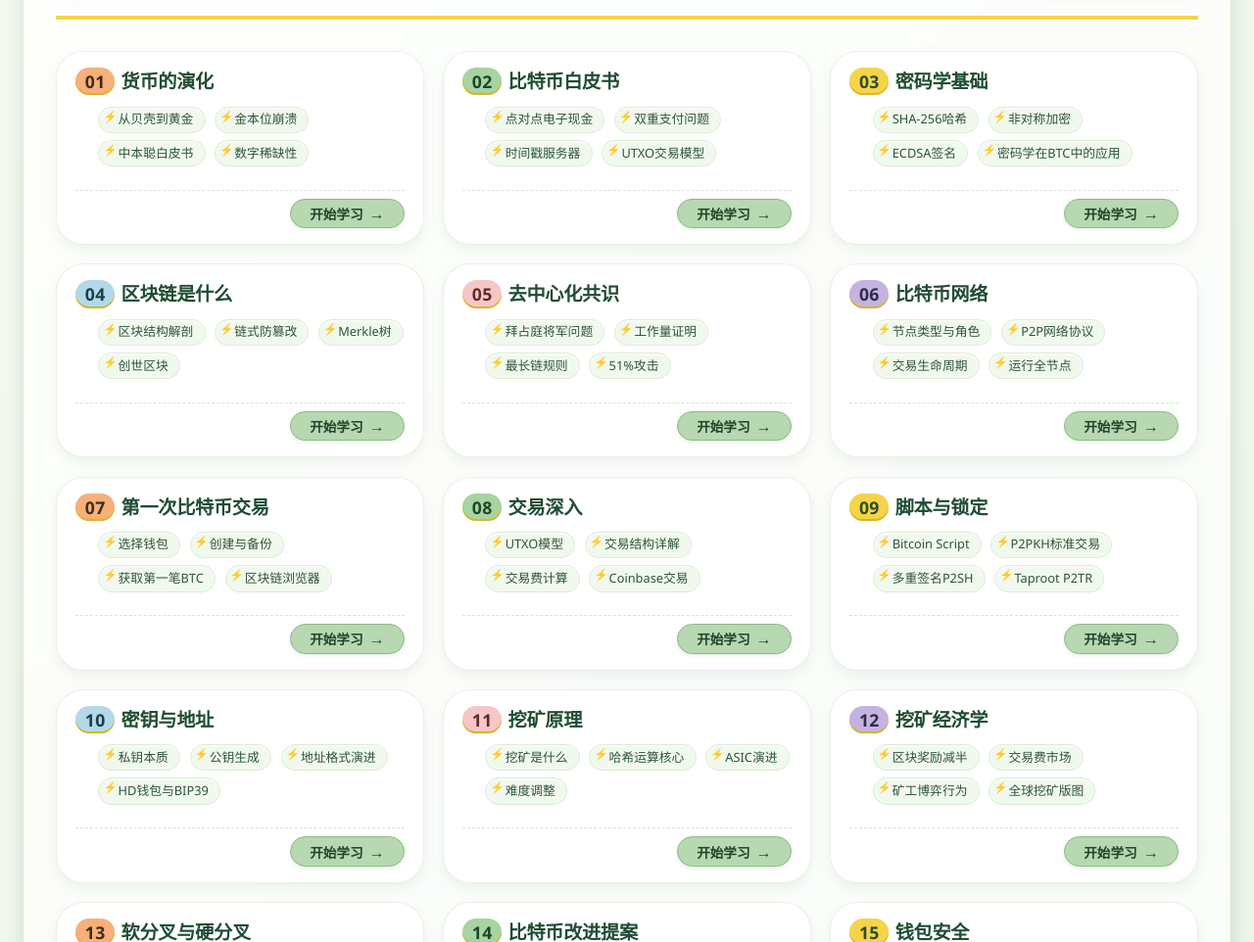
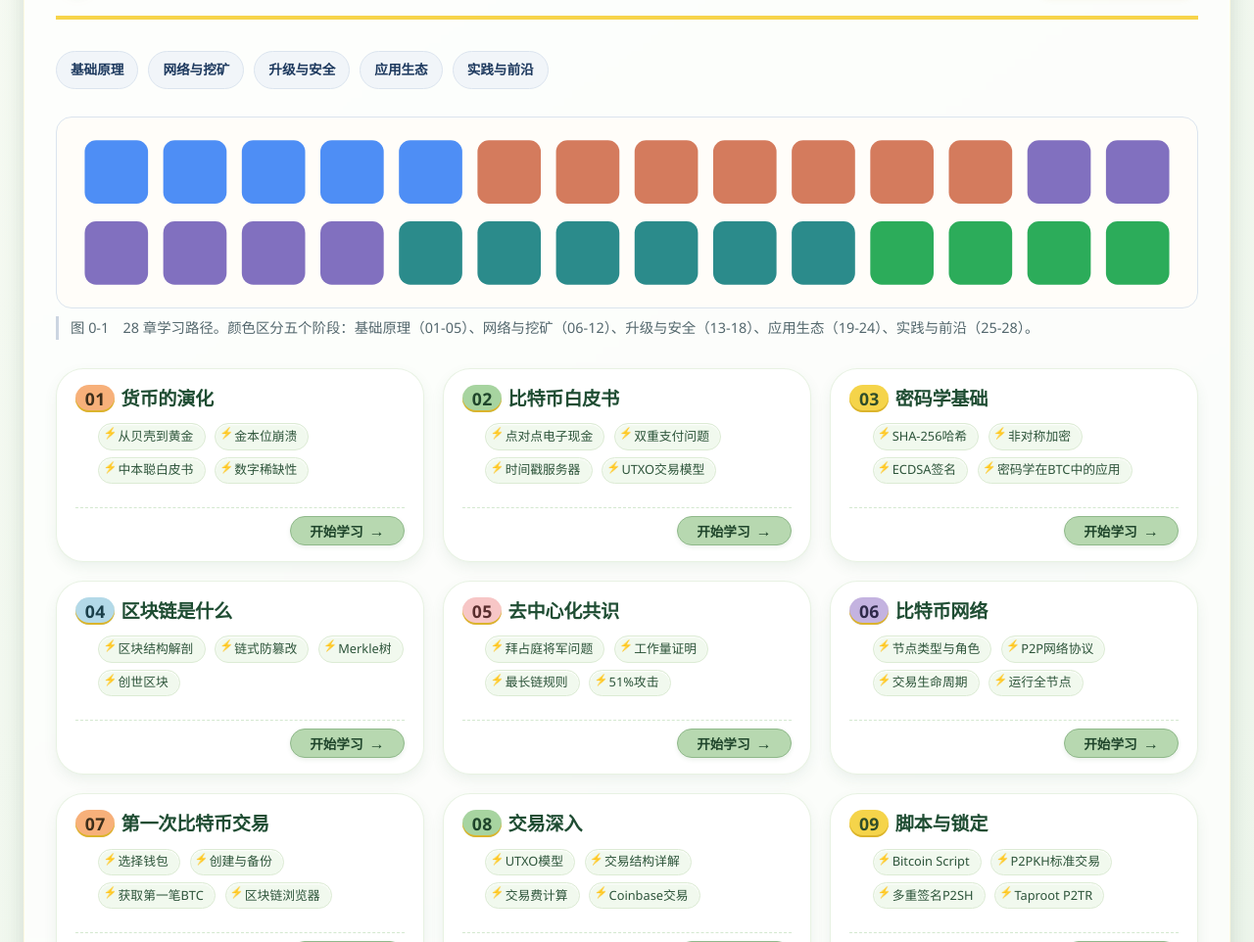
Before and after one commit to 1998x-stack/cryptocurrency-tutorial, a plain HTML site: page index.html in a window 1280 px wide. Shown: the part 138-1100 px from the top of the page at 98% size. Drawn offline with Linux system fonts and the light colour scheme.

Commit message:
feat(cryptocurrency-tutorial): add semantic structure, path map and offline fallback to course index

```diff
--- a/index.html
+++ b/index.html
@@ -281,13 +281,66 @@
     </style>
 </head>
 <body>
+<a class="skip-link" href="#content">跳转至正文</a>
 <div class="container">
     <div class="header">
         <h1><span class="emoji"></span><span class="title-text"></span></h1>
         <div class="sub"></div>
     </div>
 
-    <div id="cardContainer" class="course-grid"></div>
+    <nav class="stage-nav" aria-label="学习路径快速跳转">
+        <h2 class="visually-hidden">学习路径</h2>
+        <ul>
+            <li><a href="01.html">基础原理</a></li>
+            <li><a href="06.html">网络与挖矿</a></li>
+            <li><a href="13.html">升级与安全</a></li>
+            <li><a href="19.html">应用生态</a></li>
+            <li><a href="25.html">实践与前沿</a></li>
+        </ul>
+    </nav>
+
+    <figure class="article-figure" id="course-map">
+        <svg role="img" viewBox="0 0 900 150" aria-labelledby="map-title map-desc">
+            <title id="map-title">28 章学习路径地图</title>
+            <desc id="map-desc">28 个方块代表 28 个章节，分两行排列，颜色区分五个学习阶段。</desc>
+            <g id="course-map-blocks">
+            <rect x="22" y="18" width="50" height="50" rx="9" fill="#3b82f6" opacity="0.9"/>
+            <rect x="84" y="18" width="50" height="50" rx="9" fill="#3b82f6" opacity="0.9"/>
+            <rect x="146" y="18" width="50" height="50" rx="9" fill="#3b82f6" opacity="0.9"/>
+            <rect x="208" y="18" width="50" height="50" rx="9" fill="#3b82f6" opacity="0.9"/>
+            <rect x="270" y="18" width="50" height="50" rx="9" fill="#3b82f6" opacity="0.9"/>
+            <rect x="332" y="18" width="50" height="50" rx="9" fill="#d06d4d" opacity="0.9"/>
+            <rect x="394" y="18" width="50" height="50" rx="9" fill="#d06d4d" opacity="0.9"/>
+            <rect x="456" y="18" width="50" height="50" rx="9" fill="#d06d4d" opacity="0.9"/>
+            <rect x="518" y="18" width="50" height="50" rx="9" fill="#d06d4d" opacity="0.9"/>
+            <rect x="580" y="18" width="50" height="50" rx="9" fill="#d06d4d" opacity="0.9"/>
+            <rect x="642" y="18" width="50" height="50" rx="9" fill="#d06d4d" opacity="0.9"/>
+            <rect x="704" y="18" width="50" height="50" rx="9" fill="#d06d4d" opacity="0.9"/>
+            <rect x="766" y="18" width="50" height="50" rx="9" fill="#7461ba" opacity="0.9"/>
+            <rect x="828" y="18" width="50" height="50" rx="9" fill="#7461ba" opacity="0.9"/>
+            <rect x="22" y="82" width="50" height="50" rx="9" fill="#7461ba" opacity="0.9"/>
+            <rect x="84" y="82" width="50" height="50" rx="9" fill="#7461ba" opacity="0.9"/>
+            <rect x="146" y="82" width="50" height="50" rx="9" fill="#7461ba" opacity="0.9"/>
+            <rect x="208" y="82" width="50" height="50" rx="9" fill="#7461ba" opacity="0.9"/>
+            <rect x="270" y="82" width="50" height="50" rx="9" fill="#147f80" opacity="0.9"/>
+            <rect x="332" y="82" width="50" height="50" rx="9" fill="#147f80" opacity="0.9"/>
+            <rect x="394" y="82" width="50" height="50" rx="9" fill="#147f80" opacity="0.9"/>
+            <rect x="456" y="82" width="50" height="50" rx="9" fill="#147f80" opacity="0.9"/>
+            <rect x="518" y="82" width="50" height="50" rx="9" fill="#147f80" opacity="0.9"/>
+            <rect x="580" y="82" width="50" height="50" rx="9" fill="#147f80" opacity="0.9"/>
+            <rect x="642" y="82" width="50" height="50" rx="9" fill="#16a34a" opacity="0.9"/>
+            <rect x="704" y="82" width="50" height="50" rx="9" fill="#16a34a" opacity="0.9"/>
+            <rect x="766" y="82" width="50" height="50" rx="9" fill="#16a34a" opacity="0.9"/>
+            <rect x="828" y="82" width="50" height="50" rx="9" fill="#16a34a" opacity="0.9"/>
+            </g>
+        </svg>
+        <figcaption>图 0-1　28 章学习路径。颜色区分五个阶段：基础原理（01-05）、网络与挖矿（06-12）、升级与安全（13-18）、应用生态（19-24）、实践与前沿（25-28）。</figcaption>
+    </figure>
+
+    <main id="content">
+        <h2 class="visually-hidden">全部章节</h2>
+        <div id="cardContainer" class="course-grid"></div>
+    </main>
 
     <div style="text-align:center;">
         <div class="footer"></div>
@@ -301,17 +354,21 @@
         var titleEl = document.querySelector('.header .title-text');
         var subEl = document.querySelector('.header .sub');
         var footerEl = document.querySelector('.footer');
+        var FALLBACK = { title: '比特币与加密货币', emoji: '🪙', subtitle: '🪙 28章 实战体系', chapterCount: 28, chapters: [
+            ['01','货币的演化'],['02','比特币白皮书'],['03','密码学基础'],['04','区块链是什么'],['05','去中心化共识'],
+            ['06','比特币网络'],['07','第一次比特币交易'],['08','交易深入'],['09','脚本与锁定'],['10','密钥与地址'],
+            ['11','挖矿原理'],['12','挖矿经济学'],['13','软分叉与硬分叉'],['14','比特币改进提案'],['15','钱包安全'],
+            ['16','交易安全'],['17','助记词与备份'],['18','隐私与匿名'],['19','以太坊与智能合约'],['20','DeFi去中心化金融'],
+            ['21','Layer 2扩容'],['22','NFT与资产代币化'],['23','交易所与交易'],['24','链上数据分析'],['25','动手：部署一个代币'],
+            ['26','监管与合规'],['27','前沿趋势'],['28','综合项目']
+        ].map(function (p) { return { num: p[0], title: p[1], file: p[0] + '.html' }; }) };
 
         function showError(msg) {
             container.innerHTML = '<div class="state-msg error">' + msg + '</div>';
         }
 
-        fetch('courses.json')
-            .then(function(res) {
-                if (!res.ok) throw new Error('HTTP ' + res.status);
-                return res.json();
-            })
-            .then(function(data) {
+        function render(data) {
+
                 document.title = data.title + ' · 课程目录';
                 emojiEl.textContent = data.emoji;
                 titleEl.textContent = data.title;
@@ -364,10 +421,16 @@
 
                     container.appendChild(card);
                 });
+        }
+
+        fetch('courses.json')
+            .then(function(res) {
+                if (!res.ok) throw new Error('HTTP ' + res.status);
+                return res.json();
             })
-            .catch(function(err) {
-                showError('课程数据加载失败: ' + err.message + '。请刷新页面重试。');
-            });
+            .then(render)
+            .catch(function () { render(FALLBACK); });
+
     })();
 </script>
 
--- a/theme.css
+++ b/theme.css
@@ -167,6 +167,19 @@ h1 {
 }
 .skip-link:focus { left: 0; }
 
+.visually-hidden {
+    position: absolute; width: 1px; height: 1px; padding: 0; margin: -1px;
+    overflow: hidden; clip: rect(0 0 0 0); white-space: nowrap; border: 0;
+}
+
+.stage-nav ul { list-style: none; display: flex; flex-wrap: wrap; gap: 10px; margin: 1.2rem 0 0; }
+.stage-nav a {
+    display: inline-block; padding: 6px 14px; border-radius: 40px; font-size: 0.85rem;
+    font-weight: 600; background: #f1f5f9; color: #1e3a5f; text-decoration: none;
+    border: 1px solid #dbe4ee;
+}
+.stage-nav a:hover { background: #e2e8f0; }
+
 figure.article-figure { margin: 24px 0; }
 figure.article-figure svg {
     display: block; width: 100%; height: auto;
```
